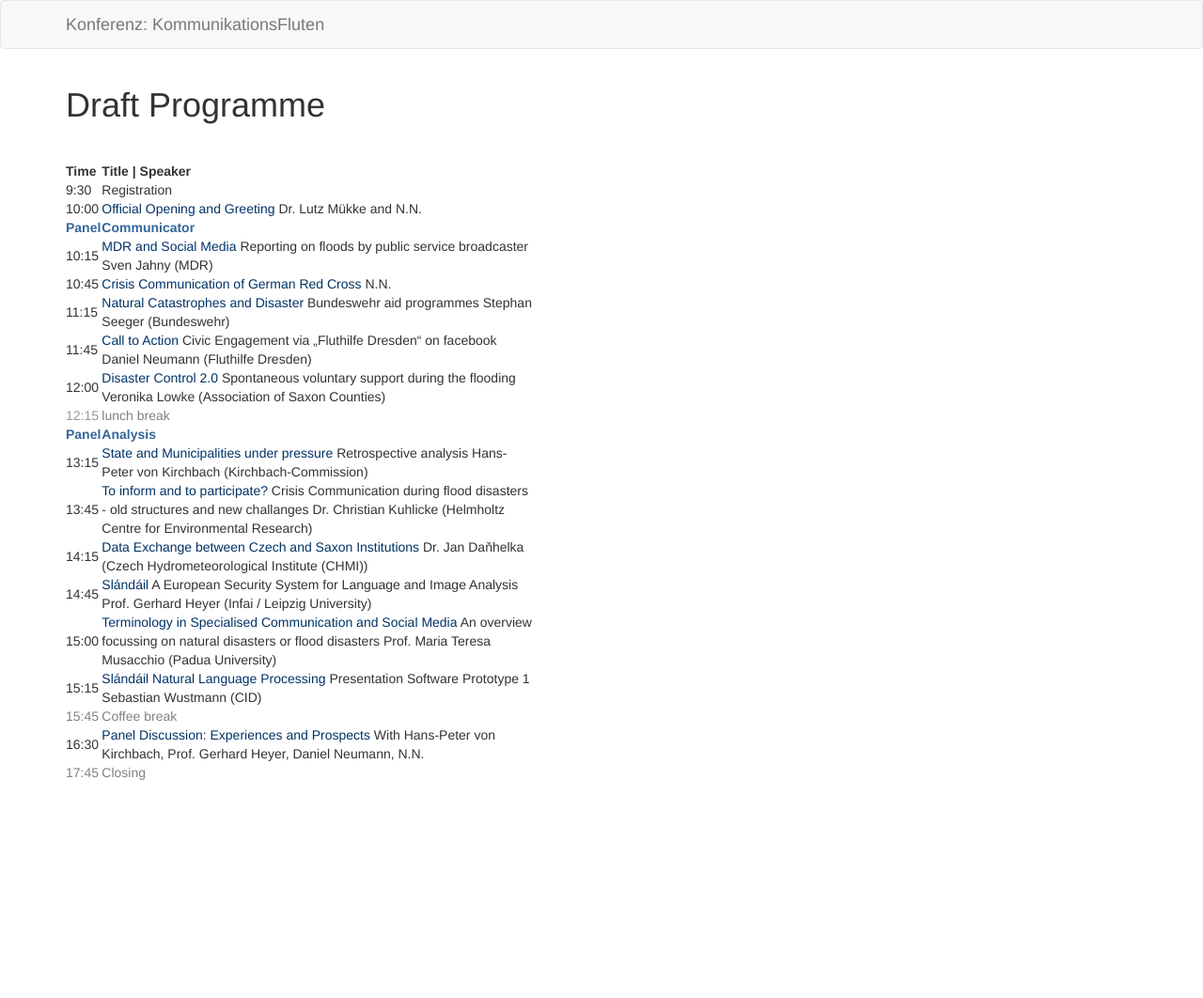
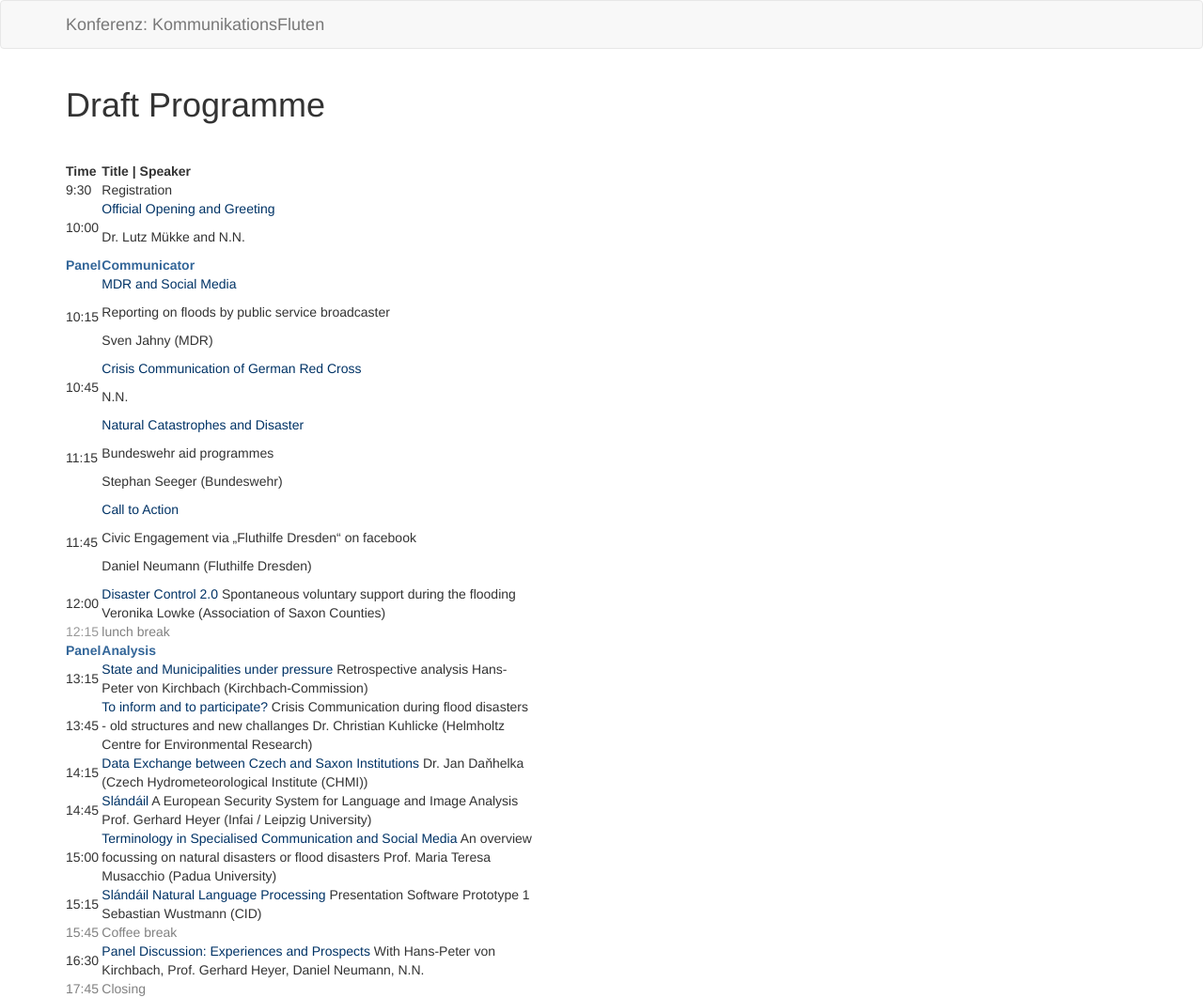
Before and after one commit to susedev/test, a Jekyll site: the page built from conference-communication-floods.html, in a window 1280 px wide. Shown: the whole page at 94% size. Built offline with Jekyll 4.4.1, drawn with Linux system fonts in a browser that asks for light colours; before the commit the page ends 900 px from its top, so only the background shows below that.

Commit message:
Edit from JekyllCMS

```diff
--- a/conference-communication-floods.html
+++ b/conference-communication-floods.html
@@ -19,7 +19,11 @@ title: Draft Programme
 		</tr>
 		<tr>
 			<td>10:00</td>
-			<td><span style="color: #003366;">Official Opening and Greeting</span> Dr. Lutz M&uuml;kke and N.N.</td>
+			<td>
+			<p><span style="color: #003366;">Official Opening and Greeting</span></p>
+
+			<p>Dr. Lutz M&uuml;kke and N.N.</p>
+			</td>
 		</tr>
 		<tr>
 			<td><span style="color: #336699;"><strong>Panel</strong></span></td>
@@ -27,19 +31,41 @@ title: Draft Programme
 		</tr>
 		<tr>
 			<td>10:15</td>
-			<td><span style="color: #003366;">MDR and Social Media</span> <span style="color: #333333;">Reporting on floods by public service broadcaster</span> Sven Jahny (MDR)</td>
+			<td>
+			<p><span style="color: #003366;">MDR and Social Media</span></p>
+
+			<p><span style="color: #333333;">Reporting on floods by public service broadcaster</span></p>
+
+			<p>Sven Jahny (MDR)</p>
+			</td>
 		</tr>
 		<tr>
 			<td>10:45</td>
-			<td><span style="color: #003366;">Crisis Communication of German Red Cross</span> N.N.</td>
+			<td>
+			<p><span style="color: #003366;">Crisis Communication of German Red Cross</span></p>
+
+			<p>N.N.</p>
+			</td>
 		</tr>
 		<tr>
 			<td>11:15</td>
-			<td><span style="color: #003366;">Natural Catastrophes and Disaster</span> Bundeswehr aid programmes Stephan Seeger (Bundeswehr)</td>
+			<td>
+			<p><span style="color: #003366;">Natural Catastrophes and Disaster</span></p>
+
+			<p>Bundeswehr aid programmes</p>
+
+			<p>Stephan Seeger (Bundeswehr)</p>
+			</td>
 		</tr>
 		<tr>
 			<td>11:45</td>
-			<td><span style="color: #003366;">Call to Action</span> Civic Engagement via &bdquo;Fluthilfe Dresden&ldquo; on facebook Daniel Neumann (Fluthilfe Dresden)</td>
+			<td>
+			<p><span style="color: #003366;">Call to Action</span></p>
+
+			<p>Civic Engagement via &bdquo;Fluthilfe Dresden&ldquo; on facebook</p>
+
+			<p>Daniel Neumann (Fluthilfe Dresden)</p>
+			</td>
 		</tr>
 		<tr>
 			<td>12:00</td>
```
